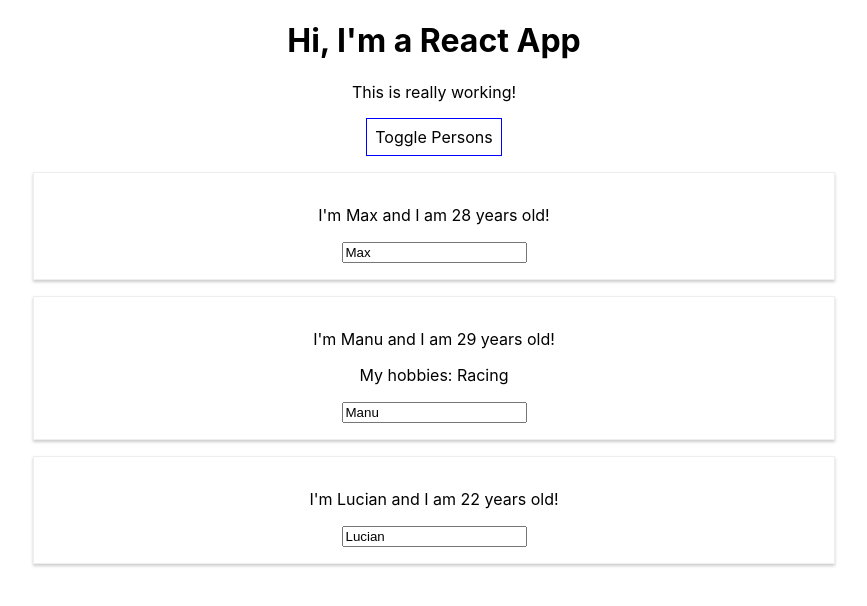
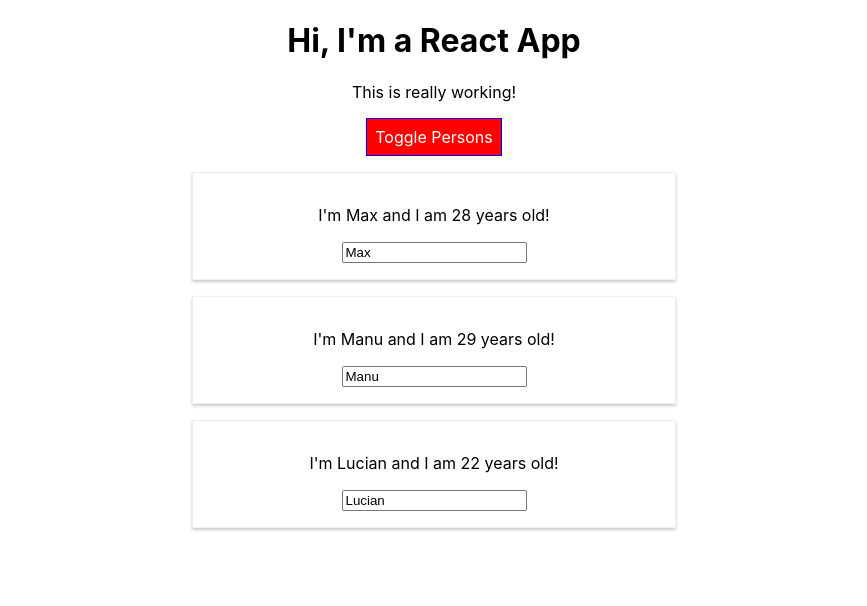
Before and after one commit to CochiorHeghiLucian/React-Learning, a React (Create React App) app: page / in a window 1280 px wide. Both pictures are taken after a click on the button "Toggle Persons". Shown: the top 606 px of the page, without its empty margins (206-1073 px from the left). Built offline with nearby package versions, Linux system fonts and the light colour scheme.

Commit message:
workining with some css features Enabling & Using Css Modules

```diff
--- a/package.json
+++ b/package.json
@@ -3,9 +3,12 @@
   "version": "0.1.0",
   "private": true,
   "dependencies": {
+    "eslint-plugin-react-hooks": "^1.5.0",
+    "radium": "^0.25.1",
     "react": "^16.8.4",
     "react-dom": "^16.8.4",
-    "react-scripts": "2.1.5"
+    "react-native": "^0.59.0-rc.3",
+    "react-scripts": "^2.1.8"
   },
   "scripts": {
     "start": "react-scripts start",
--- a/src/App.css
+++ b/src/App.css
@@ -1,3 +1,11 @@
 .App {
   text-align: center;
 }
+
+.red {
+  color: red;
+}
+
+.bold {
+  font-weight: bold;
+}
--- a/src/App.js
+++ b/src/App.js
@@ -1,47 +1,41 @@
 import React, { useState } from "react";
 import "./App.css";
 import Person from "./Person/Person";
+import { StyleRoot } from "radium";
 
-const app = props => {
+const app = () => {
   const [personsState, setPersonsState] = useState({
     persons: [
-      { name: "Max", age: 28 },
-      { name: "Manu", age: 29 },
-      { name: "Lucian", age: 22 }
+      { id: "1", name: "Max", age: 28 },
+      { id: "2", name: "Manu", age: 29 },
+      { id: "3", name: "Lucian", age: 22 }
     ],
     showPersons: false
   });
 
-  console.log(personsState);
+  // console.log(personsState);
 
-  const switchNameHandler = newName => {
+  const deletePersonHandler = personIndex => {
+    // const persons = personsState.persons.slice();
+    const persons = [...personsState.persons];
+    persons.splice(personIndex, 1);
     setPersonsState({
-      persons: [
-        { name: newName, age: 28 },
-        { name: "Manu", age: 29 },
-        { name: "Lucian", age: 20 }
-      ],
-      showPersons: personsState.showPersons
-    });
-  };
-
-  const nameChangedHandler = event => {
-    setPersonsState({
-      persons: [
-        { name: "Max", age: 28 },
-        { name: event.target.value, age: 29 },
-        { name: "Lucian", age: 26 }
-      ],
+      persons: persons,
       showPersons: personsState.showPersons
     });
   };
 
   const style = {
-    backgroundColor: "white",
+    backgroundColor: "green",
+    color: "white",
     font: "inherit",
     border: "1px solid blue",
     padding: "8px",
     curson: "pointer"
+    // ":hover": {
+    //   backgroundColor: "lightgreen",
+    //   color: "black"
+    // }
   };
 
   const togglePersonsHandler = event => {
@@ -51,39 +45,69 @@ const app = props => {
     });
   };
 
+  const nameChangedHanler = (event, id) => {
+    const personIndex = personsState.persons.findIndex(p => {
+      return p.id === id;
+    });
+    const person = {
+      ...personsState.persons[personIndex]
+    };
+
+    person.name = event.target.value;
+
+    const persons = [...personsState.persons];
+    persons[personIndex] = person;
+
+    setPersonsState({
+      persons: persons,
+      showPersons: personsState.showPersons
+    });
+  };
+
   let persons = null;
   if (personsState.showPersons) {
     persons = (
       <div>
+        {personsState.persons.map((person, index) => {
+          return (
             <Person
-          name={personsState.persons[0].name}
-          age={personsState.persons[0].age}
+              click={deletePersonHandler.bind(this, index)}
+              name={person.name}
+              age={person.age}
+              key={person.id}
+              changed={event => nameChangedHanler(event, person.id)}
             />
-        <Person
-          name={personsState.persons[1].name}
-          age={personsState.persons[1].age}
-          click={switchNameHandler.bind(this, "Max!")}
-          changed={nameChangedHandler}
-        >
-          My hobbies: Racing
-        </Person>
-        <Person
-          name={personsState.persons[2].name}
-          age={personsState.persons[2].age}
-        />
+          );
+        })}
       </div>
     );
+    style.backgroundColor = "red";
+    // style[":hover"] = {
+    //   backgroundColor: "lightgreen",
+    //   color: "black"
+    // };
+  }
+
+  const classes = [];
+  if (personsState.persons.length <= 2) {
+    classes.push("red");
+  }
+
+  if (personsState.persons.length <= 1) {
+    classes.push("bold");
   }
 
   return (
+    <StyleRoot>
       <div className="App">
         <h1>Hi, I'm a React App</h1>
-      <p>This is really working!</p>
+        <p className={classes.join(" ")}>This is really working!</p>
         <button style={style} onClick={() => togglePersonsHandler()}>
           Toggle Persons
         </button>
         {persons}
       </div>
+    </StyleRoot>
   );
   // return React.createElement('div', {className: 'App'}, React.createElement('h1', null, 'Hi, I\'m a React App!!!'));
 };
--- a/src/Person/Person.js
+++ b/src/Person/Person.js
@@ -1,16 +1,22 @@
 import React from "react";
-import './Person.css'
+import "./Person.css";
+import Radium from "radium";
 
 const person = props => {
+  const style = {
+    "@media(min-width: 500px)": {
+      width: '450px'
+    }
+  };
   return (
-    <div className="Person">
+    <div className="Person" style={style}>
       <p onClick={props.click}>
         I'm {props.name} and I am {props.age} years old!
       </p>
       <p>{props.children}</p>
-      <input type="text" onChange={props.changed} defaultValue={props.name}/>
+      <input type="text" onChange={props.changed} defaultValue={props.name} />
     </div>
   );
 };
 
-export default person;
+export default Radium(person);
```
Lines whose indentation alone changed are shown as unchanged.
